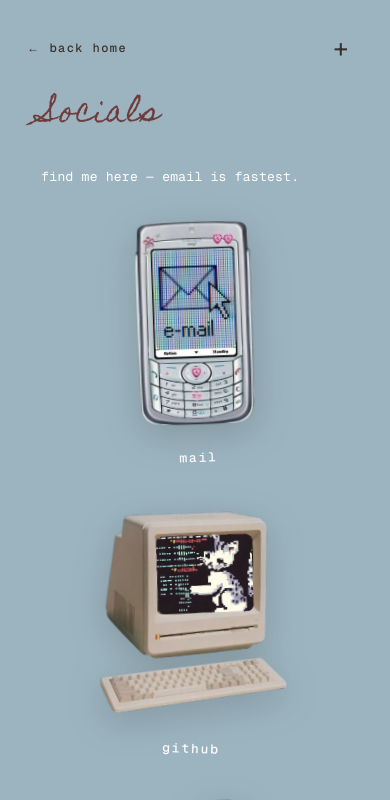
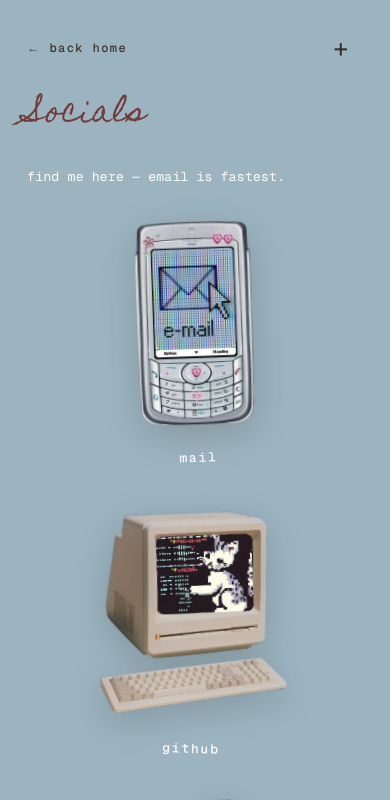
Before and after one commit to Himali-Malvawala/portfolio, a Next.js app: page /socials in a window 390 px wide. Shown: the top 800 px of the page. Built offline with nearby package versions, Linux system fonts and the light colour scheme; a web font is replaced by a local one.

Commit message:
layout width tweaks

```diff
--- a/app/components/PageLayout.tsx
+++ b/app/components/PageLayout.tsx
@@ -117,7 +117,8 @@ export function PageLayout({
       </header>
 
       {/* CONTENT */}
-      <div className="w-11/12 m-auto md:w-9/12 md:m-auto">
+      {/* w-[95%] m-auto */}
+      <div className="md:w-9/12 md:m-auto">
         <h1
           className="m-0 font-normal leading-tight text-pastel-brick font-homemade-apple"
           style={{ fontSize: "clamp(30px,4vw,52px)", letterSpacing: "0.01em" }}
```
